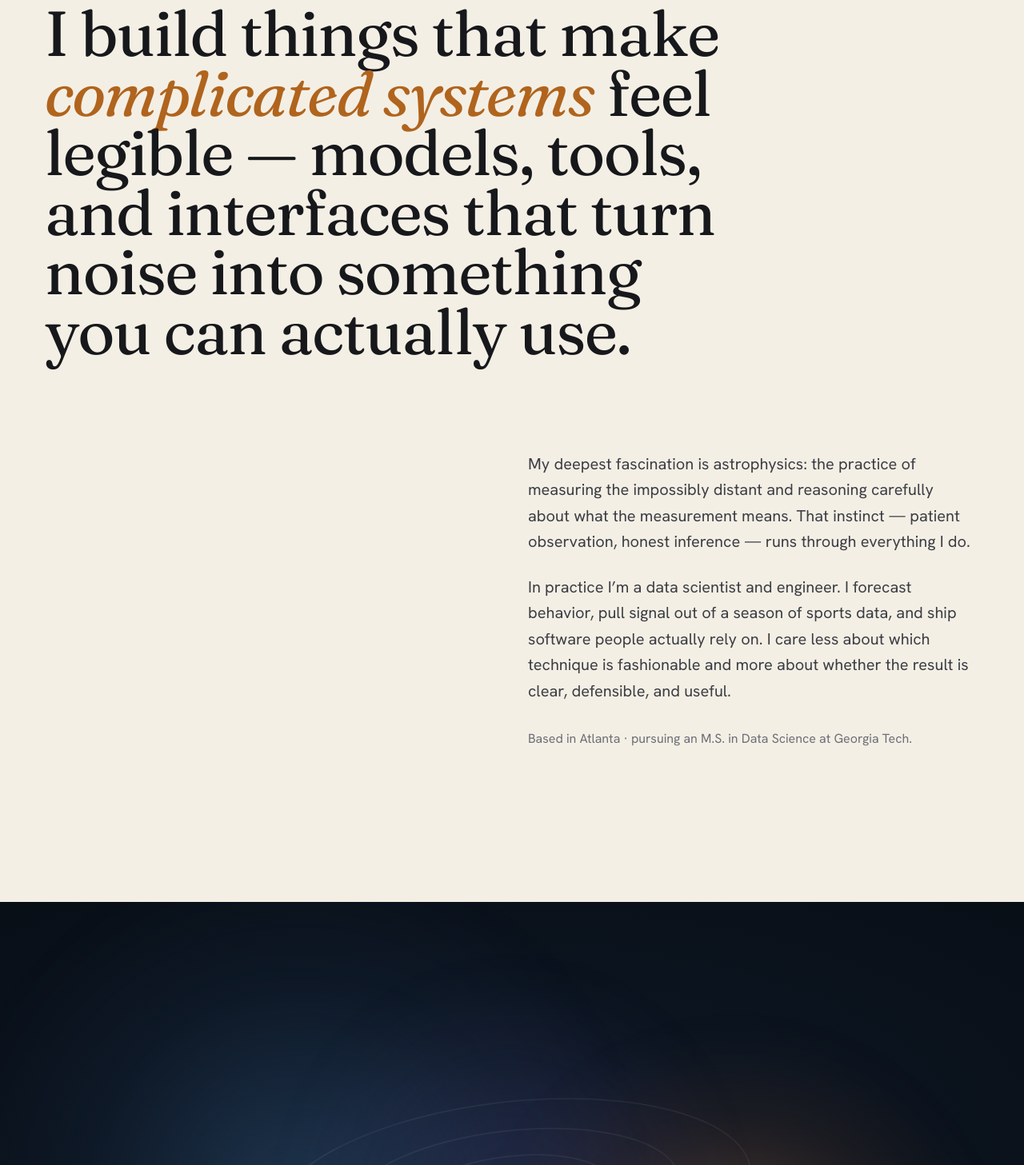
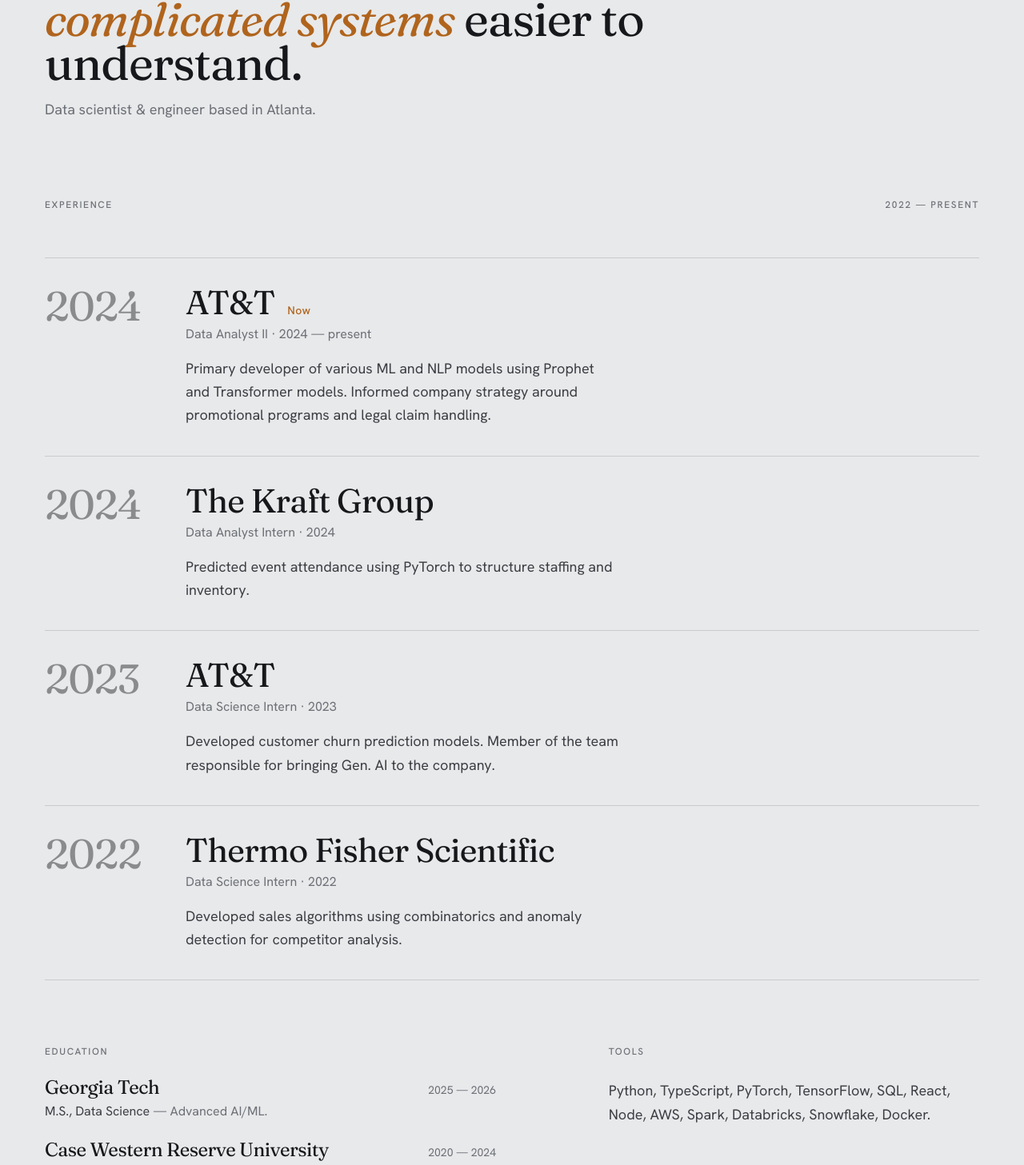
Before and after one commit to jakesanghavi/jakesanghavi.github.io, a React (Vite) app: page / in a window 1280 px wide. Shown: the part 988-2445 px from the top of the page at 80% size. Built offline with nearby package versions, Linux system fonts and the light colour scheme.

Commit message:
Consolidate purpose + experience into one section; trim exposition; add TODO.md
Co-authored-by: Jake Sanghavi <jakesanghavi@users.noreply.github.com>

```diff
--- a/src/components/sections/About.jsx
+++ /dev/null
@@ -1,36 +0,0 @@
-import Reveal from '../Reveal';
-import { about } from '../../data/content';
-
-export default function About() {
-  return (
-    <section id="about" data-nav-theme="light" className="relative bg-paper text-ink py-28 md:py-48">
-      <div className="max-w-[1500px] mx-auto px-6 md:px-14">
-        <Reveal as="h2" className="display text-[clamp(2.3rem,6.2vw,5.6rem)] max-w-[17ch]">
-          {about.statement.map((s, i) =>
-            s.em ? (
-              <em key={i} className="italic text-accent">
-                {s.t}
-              </em>
-            ) : (
-              <span key={i}>{s.t}</span>
-            ),
-          )}
-        </Reveal>
-
-        <div className="mt-16 md:mt-28 grid md:grid-cols-12 gap-x-10 gap-y-10">
-          <Reveal
-            delay={0.05}
-            className="md:col-span-6 md:col-start-7 space-y-6"
-          >
-            {about.body.map((p, i) => (
-              <p key={i} className="text-lg md:text-xl leading-relaxed text-ink-soft">
-                {p}
-              </p>
-            ))}
-            <p className="text-base text-muted pt-2">{about.now}</p>
-          </Reveal>
-        </div>
-      </div>
-    </section>
-  );
-}
--- a/src/components/sections/Work.jsx
+++ b/src/components/sections/Work.jsx
@@ -1,11 +1,29 @@
 import Reveal from '../Reveal';
-import { experience, education, tools } from '../../data/content';
+import { about, experience, education, tools } from '../../data/content';
 
 export default function Work() {
   return (
-    <section id="work" data-nav-theme="light" className="relative bg-paper-cool text-ink py-24 md:py-40">
+    <section id="work" data-nav-theme="light" className="relative bg-paper-cool text-ink py-20 md:py-32">
       <div className="max-w-[1500px] mx-auto px-6 md:px-14">
-        <Reveal className="flex items-end justify-between gap-6 mb-14 md:mb-20">
+        {/* purpose */}
+        <Reveal as="h2" className="display text-[clamp(1.9rem,4.8vw,3.7rem)] max-w-[20ch]">
+          {about.statement.map((s, i) =>
+            s.em ? (
+              <em key={i} className="italic text-accent">
+                {s.t}
+              </em>
+            ) : (
+              <span key={i}>{s.t}</span>
+            ),
+          )}
+        </Reveal>
+        <Reveal delay={0.05}>
+          <p className="text-base md:text-lg text-muted mt-4">{about.tagline}</p>
+        </Reveal>
+
+        {/* experience */}
+        <div className="mt-16 md:mt-24">
+          <Reveal className="flex items-end justify-between gap-6 mb-10 md:mb-14">
             <span className="eyebrow">Experience</span>
             <span className="eyebrow">2022 — present</span>
           </Reveal>
@@ -16,7 +34,7 @@ export default function Work() {
                 as="li"
                 key={i}
                 delay={i * 0.04}
-              className="grid md:grid-cols-[7.5rem_1fr] gap-3 md:gap-14 py-9 md:py-12 border-t border-line"
+                className="grid md:grid-cols-[7.5rem_1fr] gap-3 md:gap-14 py-7 md:py-9 border-t border-line"
               >
                 <div className="display text-[clamp(1.9rem,4vw,3.4rem)] text-ink/45 leading-none">
                   {e.year}
@@ -41,7 +59,7 @@ export default function Work() {
           </ol>
 
           {/* Education + tools — a quiet coda */}
-        <div className="mt-20 md:mt-28 grid md:grid-cols-12 gap-x-10 gap-y-12">
+          <div className="mt-16 md:mt-20 grid md:grid-cols-12 gap-x-10 gap-y-12">
             <Reveal className="md:col-span-6">
               <span className="eyebrow block mb-6">Education</span>
               <div className="space-y-6">
@@ -61,10 +79,9 @@ export default function Work() {
 
             <Reveal delay={0.08} className="md:col-span-5 md:col-start-8">
               <span className="eyebrow block mb-6">Tools</span>
-            <p className="text-lg leading-relaxed text-ink-soft">
-              {tools.join(', ')}.
-            </p>
+              <p className="text-lg leading-relaxed text-ink-soft">{tools.join(', ')}.</p>
             </Reveal>
+          </div>
         </div>
       </div>
     </section>
--- a/src/data/content.js
+++ b/src/data/content.js
@@ -17,25 +17,20 @@ export const profile = {
 };
 
 export const nav = [
-  { id: 'about', label: 'About' },
   { id: 'work', label: 'Work' },
   { id: 'projects', label: 'Projects' },
   { id: 'contact', label: 'Contact' },
 ];
 
-// About — written as prose, not a labeled field guide.
+// A concise purpose line that leads into the experience section.
 export const about = {
-  // The large statement. `em` spans render as italic display accents.
+  // `em` spans render as italic display accents.
   statement: [
-    { t: 'I build things that make ' },
+    { t: 'I build tools that make ' },
     { t: 'complicated systems', em: true },
-    { t: ' feel legible — models, tools, and interfaces that turn noise into something you can actually use.' },
+    { t: ' easier to understand.' },
   ],
-  body: [
-    'My deepest fascination is astrophysics: the practice of measuring the impossibly distant and reasoning carefully about what the measurement means. That instinct — patient observation, honest inference — runs through everything I do.',
-    'In practice I’m a data scientist and engineer. I forecast behavior, pull signal out of a season of sports data, and ship software people actually rely on. I care less about which technique is fashionable and more about whether the result is clear, defensible, and useful.',
-  ],
-  now: 'Based in Atlanta · pursuing an M.S. in Data Science at Georgia Tech.',
+  tagline: 'Data scientist & engineer based in Atlanta.',
 };
 
 // One quiet, evocative line for the immersive interlude.
--- a/src/pages/Home.jsx
+++ b/src/pages/Home.jsx
@@ -1,8 +1,7 @@
 import Masthead from '../components/Masthead';
 import Hero from '../components/sections/Hero';
-import About from '../components/sections/About';
+import Work from '../components/sections/Work';
 import Interlude from '../components/sections/Interlude';
-import Work from '../components/sections/Work';
 import Projects from '../components/sections/Projects';
 import Contact from '../components/sections/Contact';
 import Footer from '../components/Footer';
@@ -11,7 +10,7 @@ export default function Home() {
   return (
     <>
       <a
-        href="#about"
+        href="#work"
         className="sr-only focus:not-sr-only focus:fixed focus:top-3 focus:left-3 focus:z-[60] focus:bg-ink focus:text-paper focus:px-4 focus:py-2"
       >
         Skip to content
@@ -19,9 +18,8 @@ export default function Home() {
       <Masthead />
       <main>
         <Hero />
-        <About />
+        <Work />
         <Interlude />
-        <Work />
         <Projects />
         <Contact />
       </main>
```
Also changed, not shown: 1 other file (tests, documents, lock files or other folders). Lines whose indentation alone changed are shown as unchanged.
